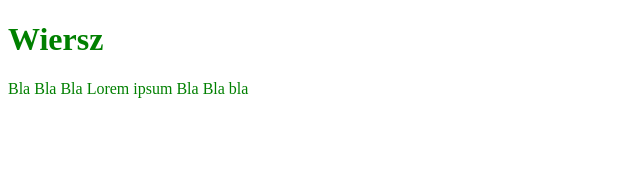
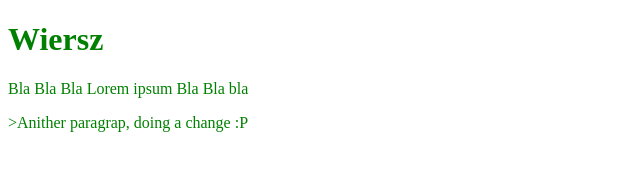
Before and after one commit to MarcinBros/Kodilla-projekty, a plain HTML site: page index.html in a window 1280 px wide. Shown: the whole page, without its empty margins (0-640 px from the left). Drawn offline with Linux system fonts and the light colour scheme.

Commit message:
Update index.html
Add second paragraph

```diff
--- a/index.html
+++ b/index.html
@@ -16,4 +16,6 @@
       Bla Bla bla
     </p>
 
+    <p>>Anither paragrap, doing a change :P </p>
+
   </body>
```
